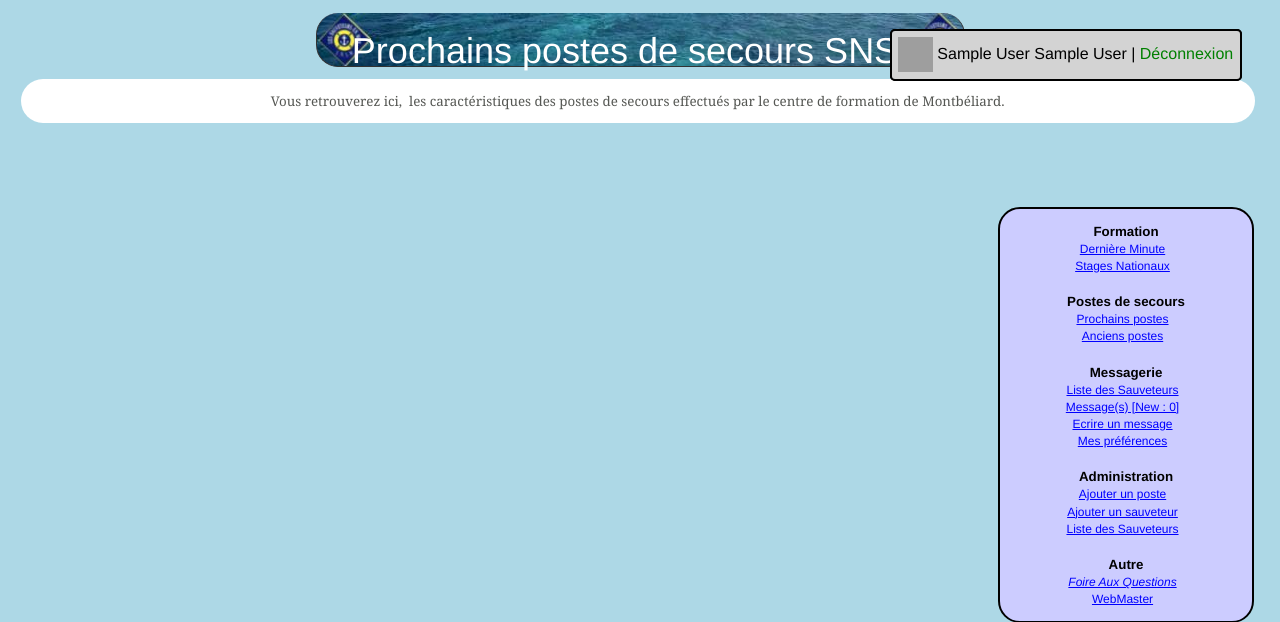
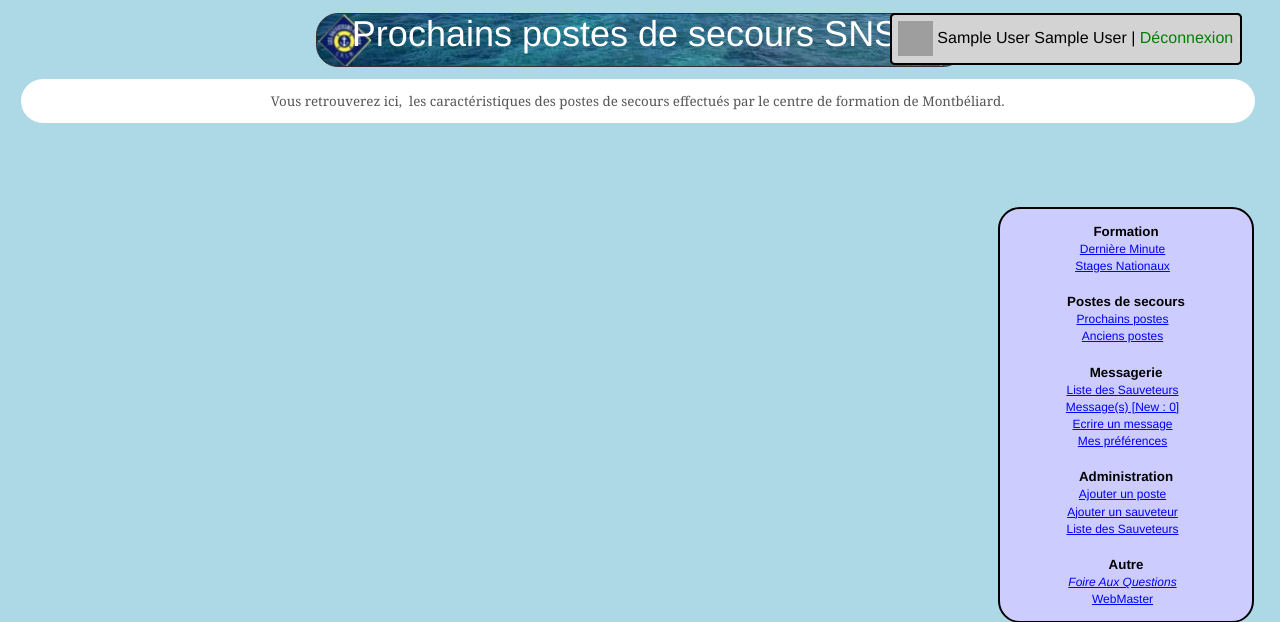
Before and after one commit to RenZoKun3n/colle, a PHP site: page /visuPoste.php in a window 1280 px wide. Shown: the top 622 px of the page. Run offline with PHP 8.4, Linux system fonts and the light colour scheme; the visitor is signed in with stand-in values (Sample User, id 1); data comes from the database, SQL or seed files in the repository; data that the repository does not hold is empty; grey boxes are pictures that could not be loaded.

Commit message:
quelques modif css

```diff
--- a/css/master.css
+++ b/css/master.css
@@ -19,7 +19,7 @@ div{
   background-color: lightgray;
   position: fixed;
   right:2%;
-  top:2%;
+  top:0%;
   color: black;
   border:solid black 2px;
   border-radius:5px;
--- a/feuille1.css
+++ b/feuille1.css
@@ -153,14 +153,10 @@ b.titrePhoto {
 }
 
 #header{
- border-bottom: 1px solid #333333;
- border-left: 1px solid #333333;
- border-right: 1px solid #333333;
+ border: 1px solid #333333;
  background: #ccccff;
- top: 0;
  left: auto;
  right: auto;
-
  font-size: 36px;
  color: white;
  text-align: center;
@@ -168,7 +164,10 @@ b.titrePhoto {
  height: 54px;
  background-image:url(fond1.jpg);
  background-repeat:no-repeat;
+}
 
+#header p{
+  margin-top:-18px;
 }
 
 #footer{
--- a/visuPoste.php
+++ b/visuPoste.php
@@ -218,9 +218,7 @@ if (isset($_SESSION['id'])) {
 
 
 <center>
-<div id="header">
-Prochains postes de secours SNSM
-</div>
+<div id="header"><p>Prochains postes de secours SNSM</p></div>
 </center>
 
 
```
